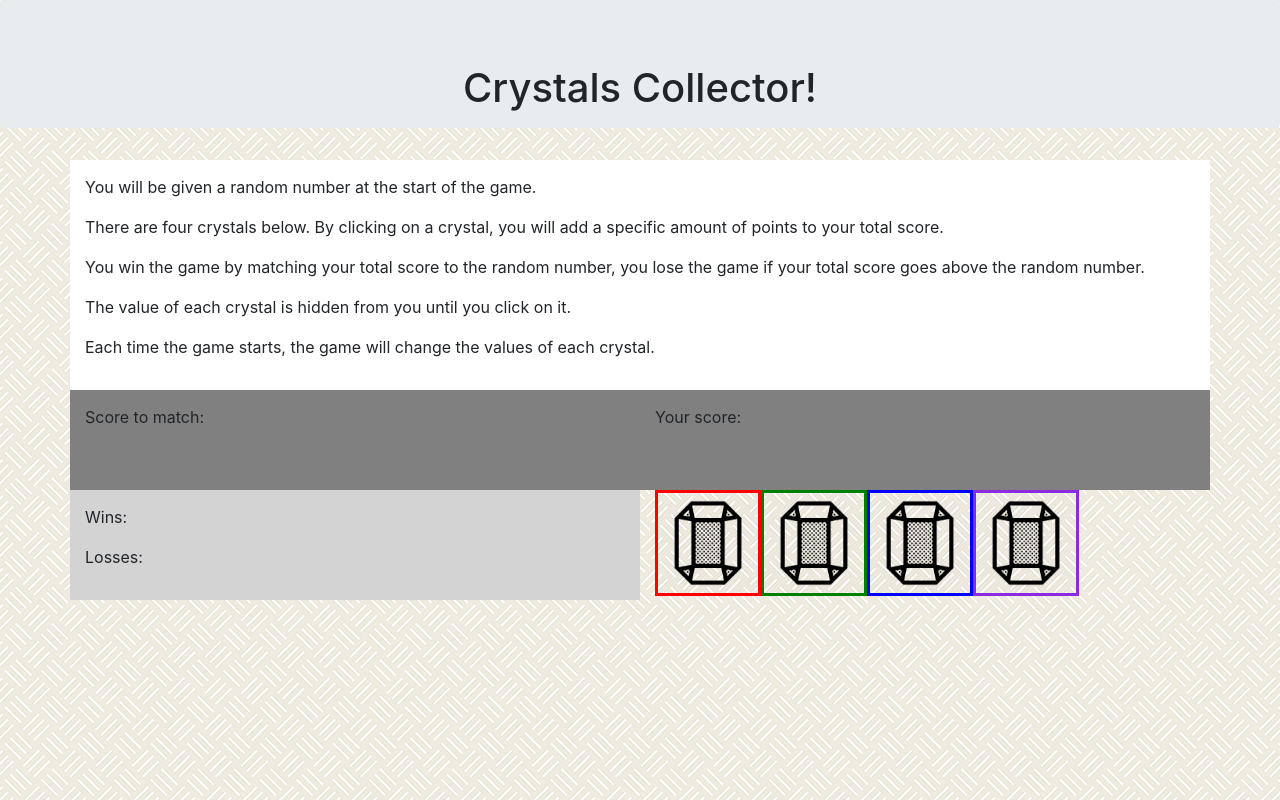
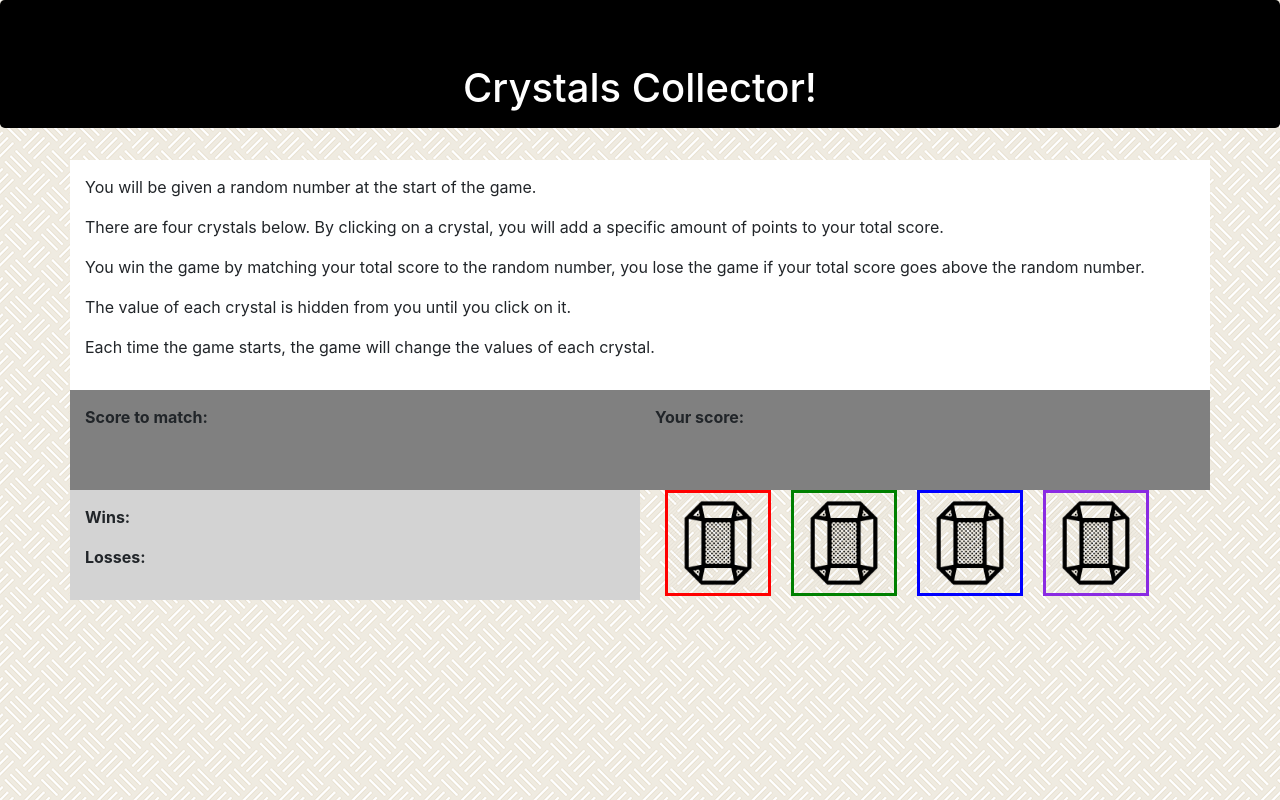
Before and after one commit to mattomjoe/Crystals-Collector-Game, a plain HTML site: page index.html in a window 1280 px wide. Drawn offline with nearby package versions, Linux system fonts and the light colour scheme.

Commit message:
tweak CSS for crystal images, add variables to JS

```diff
--- a/assets/css/style.css
+++ b/assets/css/style.css
@@ -4,6 +4,8 @@ body {
 
 #game-title {
     height: 100px;
+    background-color: black;
+    color: white;
 }
 
 #game-instructions {
@@ -21,6 +23,8 @@ body {
     border-width: 3px;
     border-color: red;
     float: left;
+    margin-left: 10px;
+    margin-right: 10px;
 }
 
 #crystal1 {
@@ -28,6 +32,8 @@ body {
     border-width: 3px;
     border-color: green;
     float: left;
+    margin-left: 10px;
+    margin-right: 10px;
 }
 
 #crystal2 {
@@ -35,6 +41,8 @@ body {
     border-width: 3px;
     border-color: blue;
     float: left;
+    margin-left: 10px;
+    margin-right: 10px;
 }
 
 #crystal3 {
@@ -42,6 +50,8 @@ body {
     border-width: 3px;
     border-color: blueviolet;
     float: left;
+    margin-left: 10px;
+    margin-right: 10px;
 }
 
 #total-score {
--- a/assets/javascript/game.js
+++ b/assets/javascript/game.js
@@ -1,4 +1,10 @@
-console.log("test");
+// Script based on YouTube video https://www.youtube.com/watch?v=ki36iUBbCDY&list=PLE2kqXhbJ00hLE8XAe4c204Cr4RJtHGv-&index=14&t=93s
+
+var crystalRed = 0;
+var crystalGreen = 0;
+var crystalBlue = 0;
+var crystalPurple = 0;
+
 
 
 
--- a/index.html
+++ b/index.html
@@ -37,8 +37,8 @@
 
     <div id="total-score" class="container">
         <div class="row">
-            <div id="score-to-match" class="col-sm-6">Score to match: </div>
-            <div id="score-tally" class="col-sm-6">Your score: </div>
+            <div id="score-to-match" class="col-sm-6"><strong>Score to match: </strong></div>
+            <div id="score-tally" class="col-sm-6"><strong>Your score: </strong></div>
         </div>
 
     </div>
@@ -46,8 +46,8 @@
     <div class="container">
         <div class="row">
             <div id="scoreboard" class="col-sm-6">
-                <p id="wins">Wins: </p>
-                <p id="losses">Losses: </p>
+                <p id="wins"><strong>Wins: </strong></p>
+                <p id="losses"><strong>Losses: </strong></p>
             </div>
 
             <div id="four-crystals" class="col-sm-6">
@@ -59,8 +59,6 @@
         </div>
     </div>
 
-
-
 </body>
 
 </html>
```
Also changed, not shown: assets/images/gem-lineart.png (deleted).
